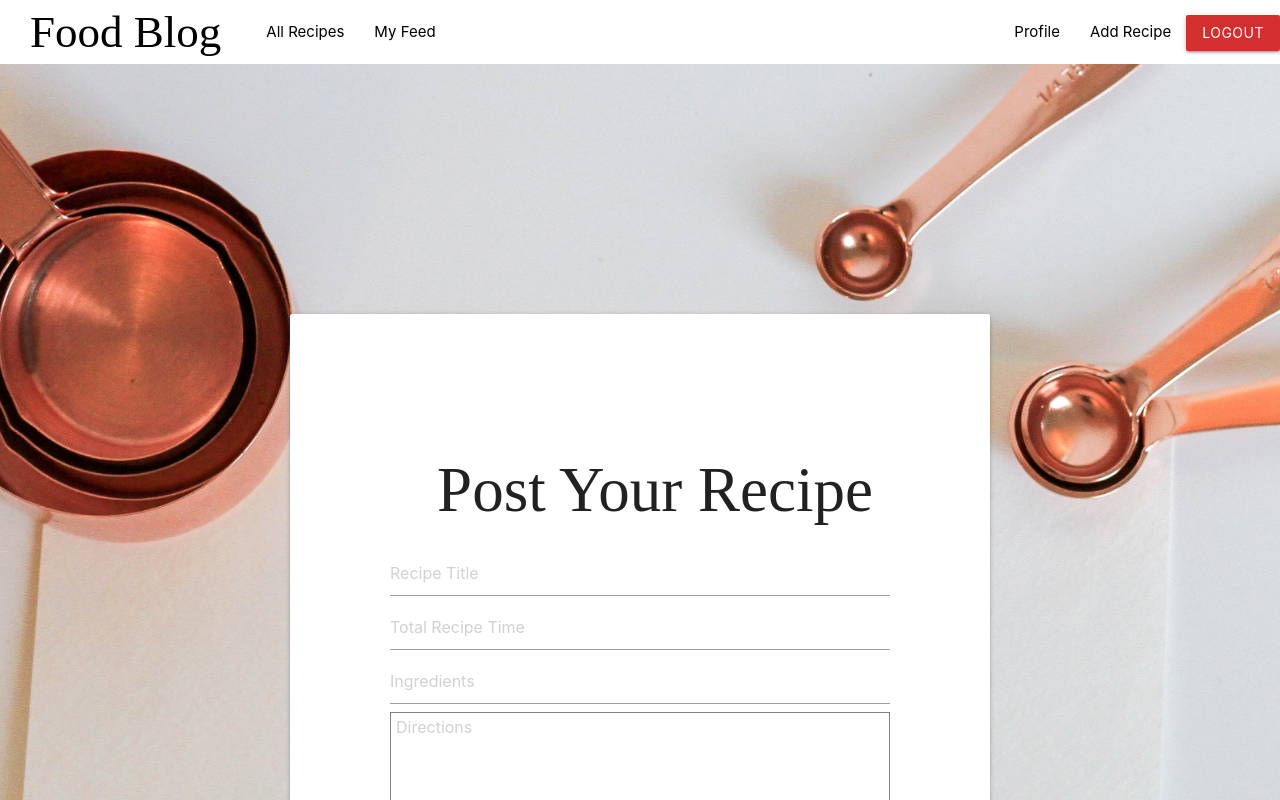
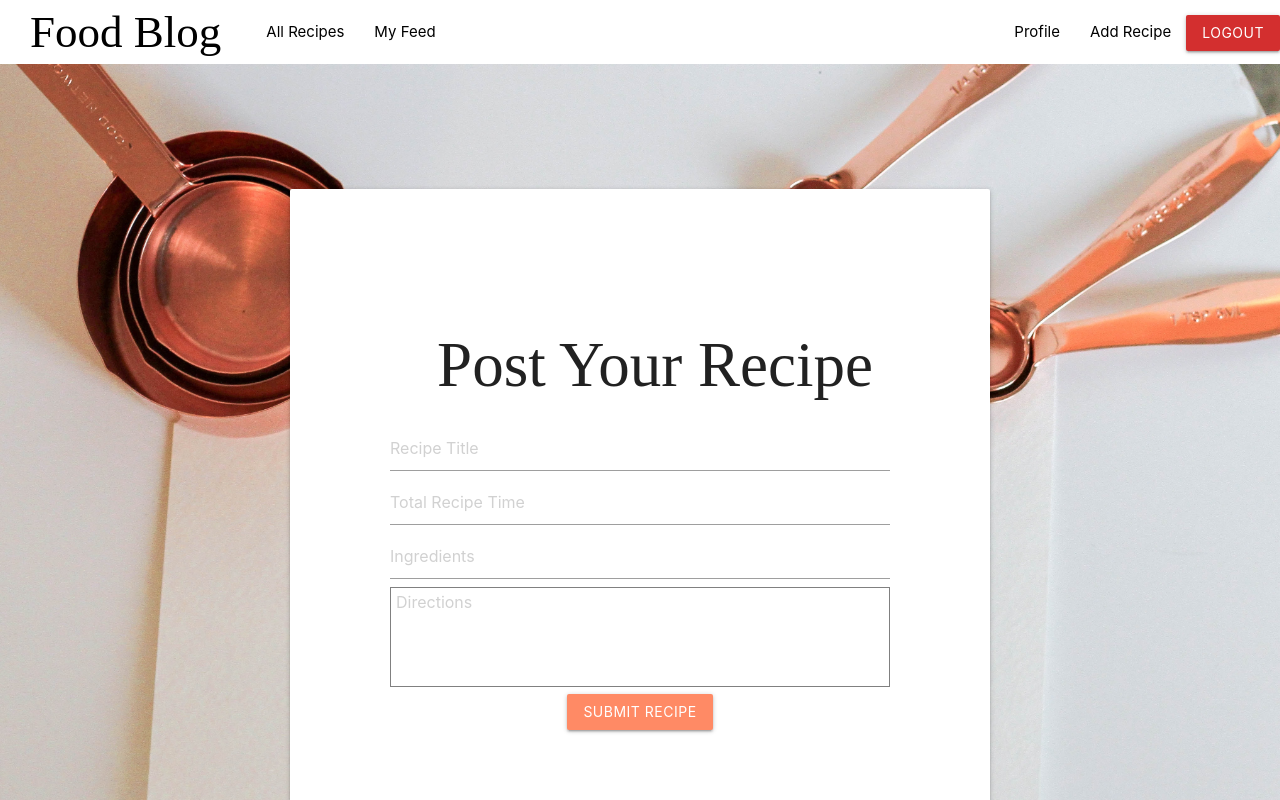
Before and after one commit to gabrielleviray/Distributed-Systems-Project, a React (Create React App) app in the folder frontend/: page /addRecipe in a window 1280 px wide. Built offline with nearby package versions, Linux system fonts and the light colour scheme; sample sign-in values are in the browser's storage; a web font is replaced by a local one.

Commit message:
reformatting add recipe card

```diff
--- a/frontend/src/components/pages/AddRecipe.js
+++ b/frontend/src/components/pages/AddRecipe.js
@@ -47,10 +47,10 @@ const AddRecipe = () =>{
         <div style={{backgroundImage: `url(${image})`, position:"fixed", backgroundSize:"cover", minWidth: "100%",minHeight:"100%", backgroundPosition:"center"}}>
         <div className="card input-filed"
         style={{
-            margin: "250px auto",
+            margin: "125px auto",
             maxWidth: "700px",
             padding: "100px",
-            textAlign:"center",
+            textAlign:"center"
 
         }}
         >
```
